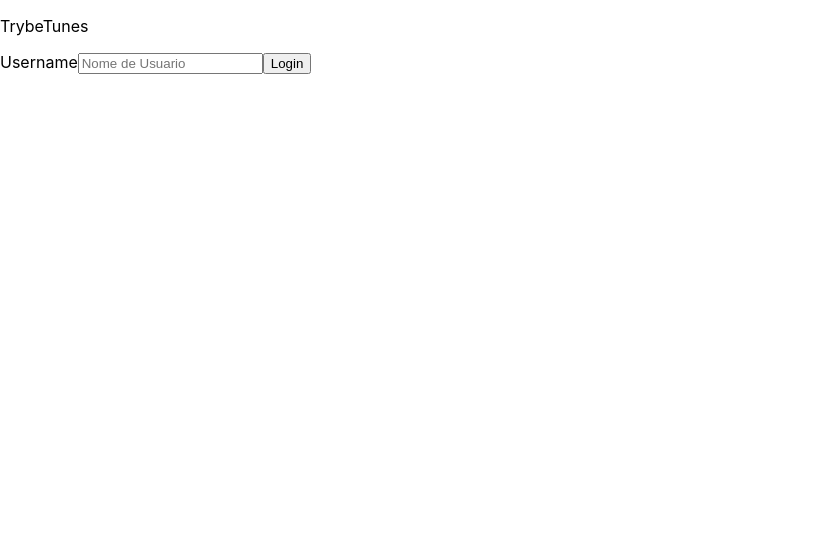
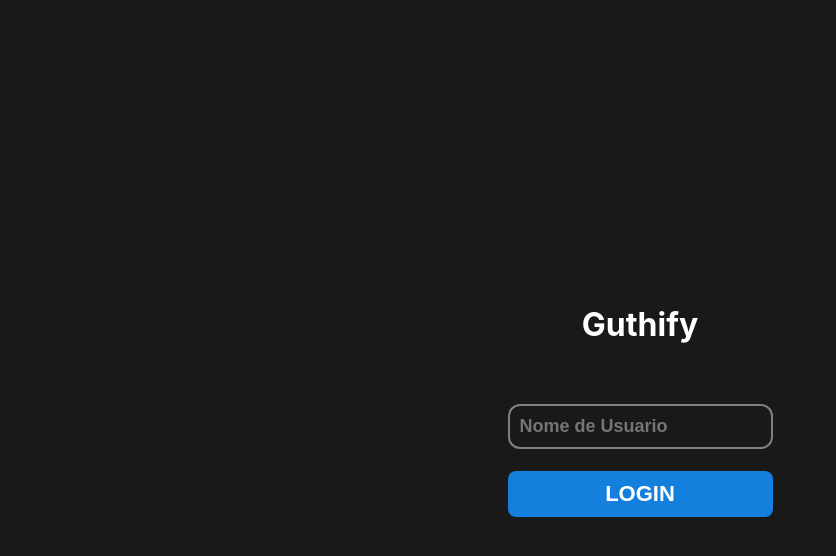
Before and after one commit to Guthias/guthify, a React (Create React App) app: page / in a window 1280 px wide. Shown: the top 556 px of the page, without its empty margins (0-836 px from the left). Built offline with nearby package versions, Linux system fonts and the light colour scheme.

Commit message:
style: styling Login

```diff
--- a/src/App.js
+++ b/src/App.js
@@ -6,7 +6,6 @@ class App extends React.Component {
   render() {
     return (
       <BrowserRouter>
-        <p>TrybeTunes</p>
         <Content />
       </BrowserRouter>
     );
--- a/src/index.css
+++ b/src/index.css
@@ -1,3 +1,7 @@
+* {
+  box-sizing: border-box;
+}
+
 body {
   margin: 0;
   font-family: -apple-system, BlinkMacSystemFont, 'Segoe UI', 'Roboto', 'Oxygen',
@@ -5,6 +9,8 @@ body {
     sans-serif;
   -webkit-font-smoothing: antialiased;
   -moz-osx-font-smoothing: grayscale;
+  background: #191919;
+  color: white;
 }
 
 code {
@@ -17,3 +23,65 @@ code {
   display: flex;
   justify-content: center;
 }
+
+.page-container {
+  background: #191919;
+  height: 100%;
+  width: 100%;
+}
+
+main {
+  height: 100vh;
+}
+
+.page-login {
+  display: flex;
+  align-items: center;
+  justify-content: center;
+  height: 100%;
+}
+
+.login-form {
+  display: flex;
+  flex-direction: column;
+}
+
+.login-form label {
+  display: flex;
+  flex-direction: column;
+}
+
+.login-input {
+  width: 100%;
+  border: 2px solid gray;
+  padding: 10px 10px;
+  font-size: 18px;
+  font-weight: 700;
+  border-radius: 12px;
+  margin-bottom: 22px;
+  outline: none;
+  color: white;
+  background-color: #191919;
+}
+
+.login-button {
+  background-color: #147fdd;
+  font-size: 22px;
+  color: white;
+  cursor: pointer;
+  padding: 10px;
+  border-radius: 8px;
+  text-transform: uppercase;
+  border: none;
+  font-weight: 700;
+  transition:  all ease-in-out 0.2s;
+}
+
+.login-button:hover {
+  background-color: #0b6bc0;
+}
+
+.login-title {
+  text-align: center;
+  margin-bottom: 60px;
+}
--- a/src/pages/Login.jsx
+++ b/src/pages/Login.jsx
@@ -3,10 +3,9 @@ import React, { Component } from 'react';
 export default class Login extends Component {
   render() {
     return (
-      <div data-testid="page-login">
-        <form>
-          <label htmlFor="username-input">
-            Username
+      <div data-testid="page-login" className="page-login">
+        <form className="login-form">
+          <h1 className="login-title">Guthify</h1>
           <input
             type="text"
             id="username-input"
@@ -14,8 +13,6 @@ export default class Login extends Component {
             placeholder="Nome de Usuario"
             className="login-input"
           />
-          </label>
-
           <button type="submit" className="login-button">Login</button>
         </form>
       </div>
```
Lines whose indentation alone changed are shown as unchanged.
